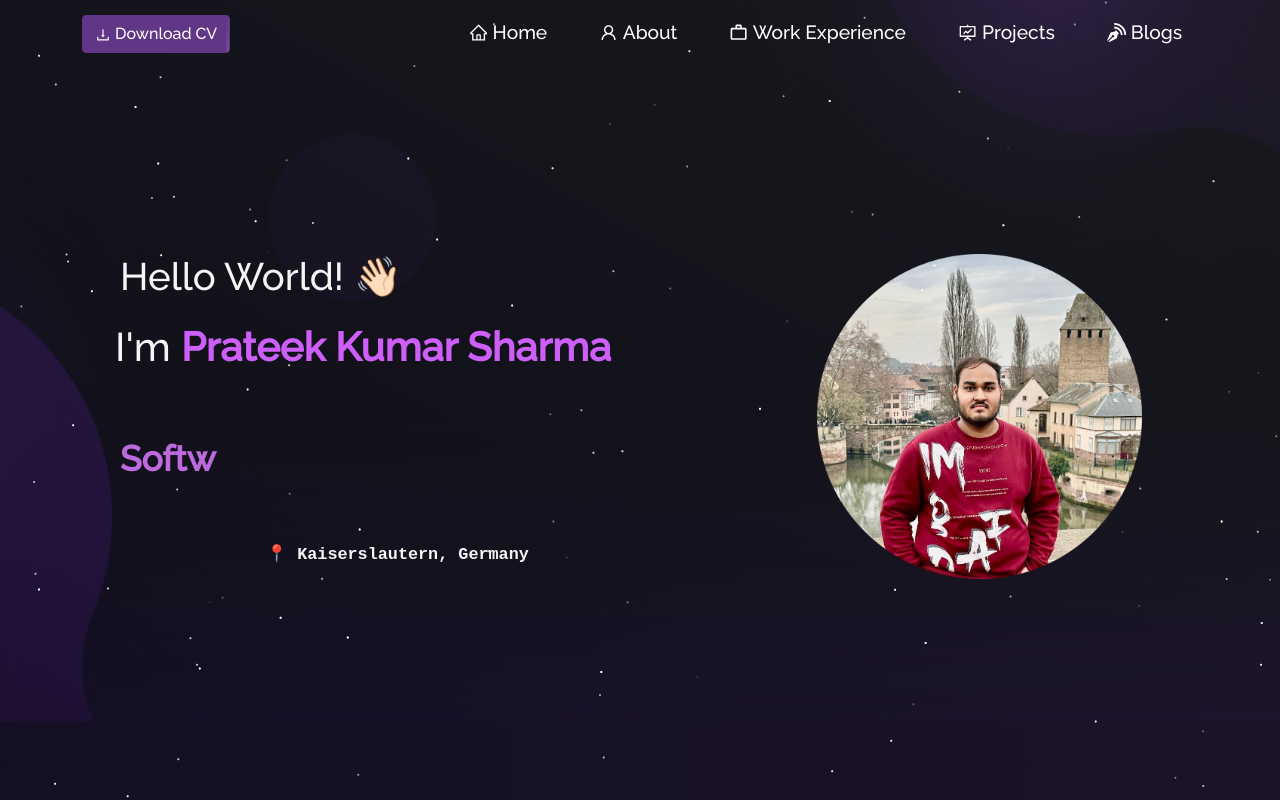
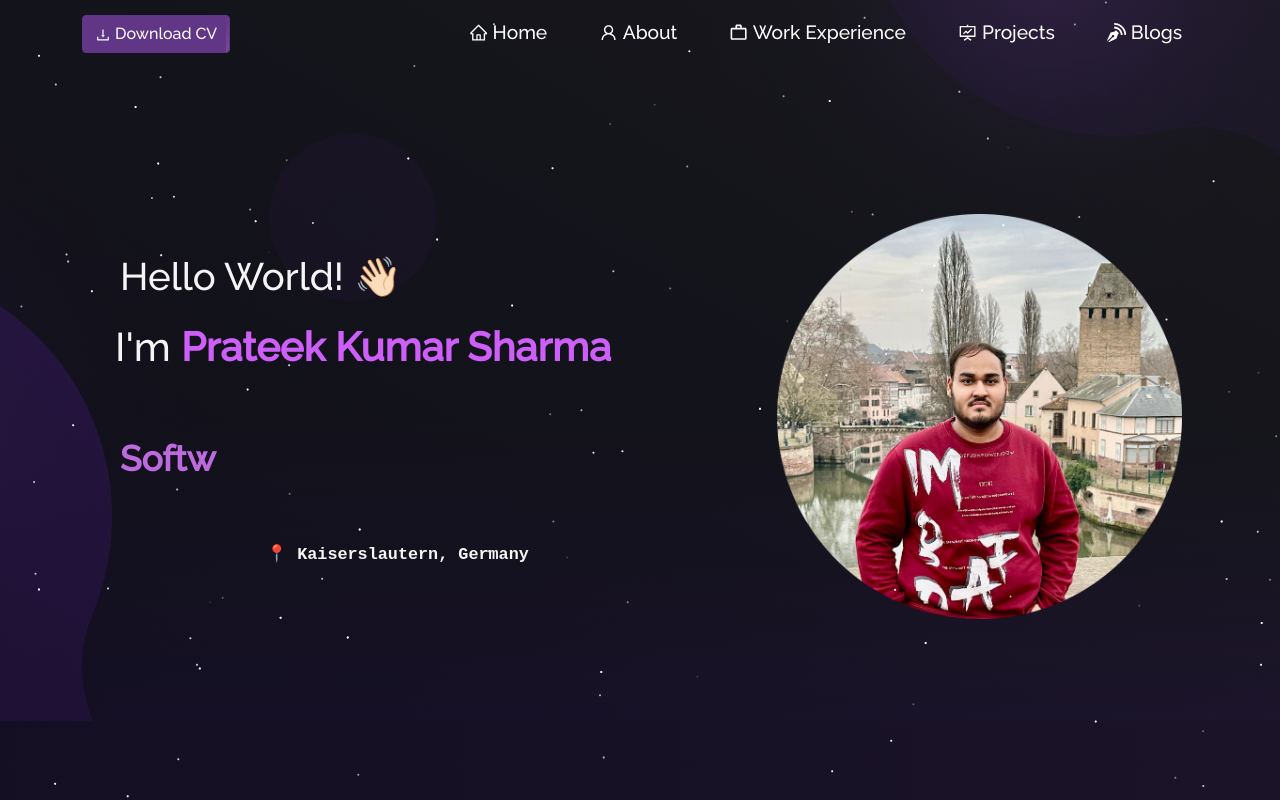
Before and after one commit to prateeksharma0112/Portfolio, a React (Create React App) app: page / in a window 1280 px wide. Shown: the top 800 px of the page. Built offline with nearby package versions, Linux system fonts and the light colour scheme.

Commit message:
fix photo padding

```diff
--- a/src/components/Home/Home.js
+++ b/src/components/Home/Home.js
@@ -29,7 +29,7 @@ function Home() {
               <div className="current-location-box"><p className="current-location">📍 Kaiserslautern, Germany</p></div>
             </Col>
 
-            <Col md={5} style={{ padding:"80px"}}>
+            <Col md={5} style={{ padding:"40px"}}>
             <div className="home-img">
               <img
                 src={myPhoto}
```
